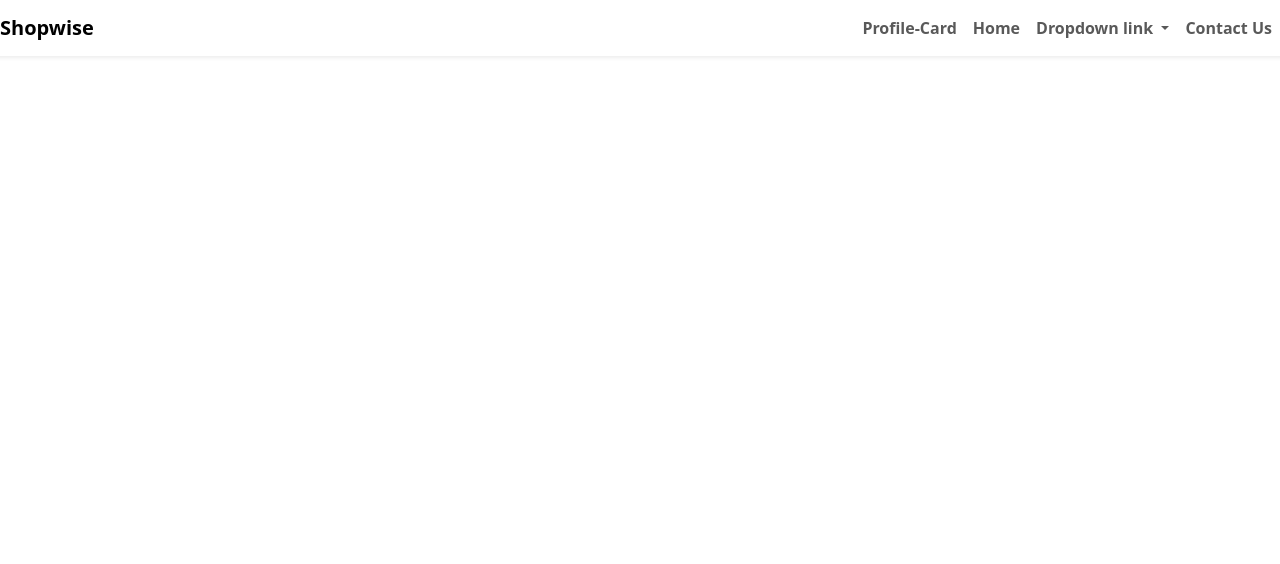
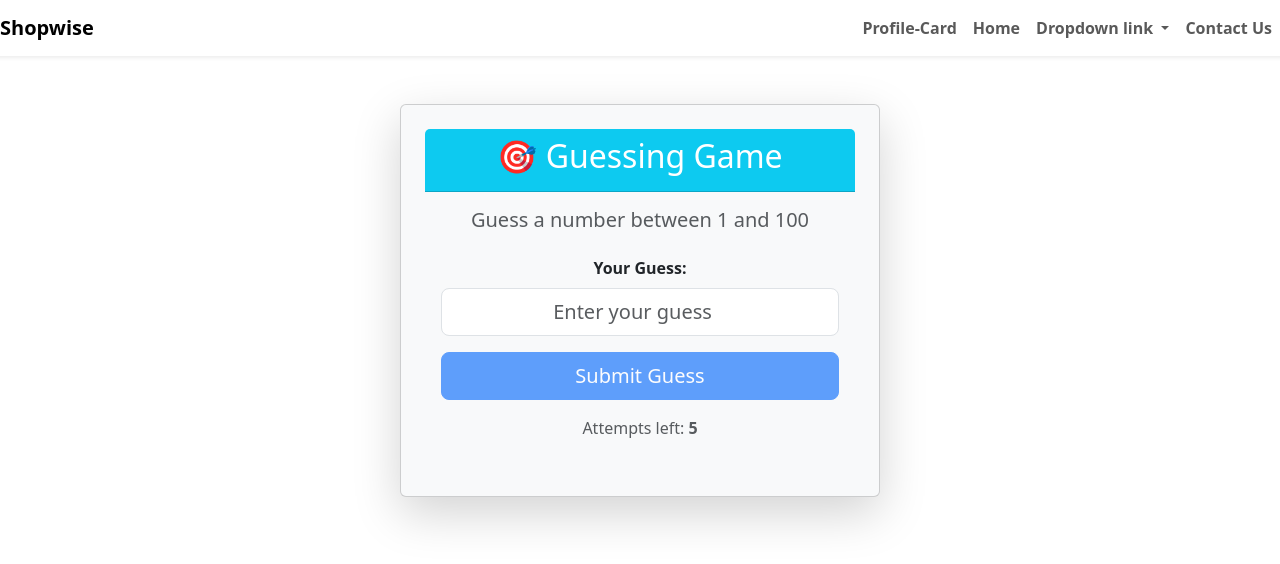
Before and after one commit to SHUHAG13/AngularFromScratchToAdvance, an Angular app: page /guess-game in a window 1280 px wide. Before the commit this address led to /. Shown: the top 564 px of the page. Built offline with nearby package versions, Linux system fonts and the light colour scheme.

Commit message:
Add Guessing Game to my project

```diff
--- a/src/app/app.component.html
+++ b/src/app/app.component.html
@@ -27,6 +27,7 @@
               <li><a class="dropdown-item" routerLink="/counter">Counter</a></li>
               <li><a class="dropdown-item" routerLink="/todo-list">Todo-List</a></li>
               <li><a class="dropdown-item" routerLink="/stop-watch">Stop-Watch</a></li>
+              <li><a class="dropdown-item" routerLink="/guess-game">Guessing Game</a></li>
             </ul>
           </li>
           <li class="nav-item">
--- a/src/app/app.routes.ts
+++ b/src/app/app.routes.ts
@@ -4,11 +4,13 @@ import { CounterComponent } from './pages/counter/counter.component';
 import { TodoListComponent } from './pages/todo-list/todo-list.component';
 import { HomeComponent } from './pages/home/home.component';
 import { StopWatchComponent } from './pages/stop-watch/stop-watch.component';
+import { GuessingGameComponent } from './pages/guessing-game/guessing-game.component';
 
 export const routes: Routes = [
     {path:"profile-card",component:ProfileCardComponent},
     {path:"counter",component:CounterComponent},
     {path:"todo-list",component:TodoListComponent},
     {path:'home',component:HomeComponent},
-    {path:'stop-watch',component:StopWatchComponent}
+    {path:'stop-watch',component:StopWatchComponent},
+    {path:'guess-game',component:GuessingGameComponent},
 ];
--- /dev/null
+++ b/src/app/pages/guessing-game/guessing-game.component.html
@@ -0,0 +1,25 @@
+<div class="card mx-auto my-5 text-center p-4 bg-light shadow-lg rounded" style="max-width: 30rem;">
+  <div class="card-header bg-info text-white">
+    <h2 >🎯 Guessing Game</h2>
+  </div>
+  <div class="card-body">
+    <h5 class="card-title text-muted mb-4">Guess a number between 1 and 100</h5>
+    <div class="mb-3" *ngIf="!gameOver">
+      <label for="guess" class="form-label fw-bold">Your Guess:</label>
+      <input type="number" class="form-control form-control-lg text-center" placeholder="Enter your guess" id="guess" [(ngModel)]="guessNumber"
+        [disabled]="gameOver" min="1" max="100">
+    </div>
+    <div class="d-grid gap-2 mb-3" *ngIf="!gameOver">
+      <button class="btn btn-primary btn-lg" type="button"
+        (click)="submitGuess()" [disabled]="!isValidGuess(guessNumber)">Submit Guess</button>
+    </div>
+    <p class="text-muted">Attempts left: <span class="fw-bold">{{attemptsLeft}}</span></p>
+  </div>
+  <div *ngIf="feedbackMessage" class="alert alert-info mx-3">
+    <p class="mb-0">{{feedbackMessage}}</p>
+  </div>
+  <div *ngIf="gameOver" class="alert alert-success mx-3">
+    <p class="mb-3">{{gameOver}}</p>
+    <button class="btn btn-primary" (click)="resetGame()">🔄 Play Again</button>
+  </div>
+</div>
--- /dev/null
+++ b/src/app/pages/guessing-game/guessing-game.component.ts
@@ -0,0 +1,72 @@
+import { CommonModule, NgIf } from '@angular/common';
+import { Component } from '@angular/core';
+import { FormsModule } from '@angular/forms';
+
+@Component({
+  selector: 'app-guessing-game',
+  imports: [CommonModule, FormsModule,NgIf],
+  templateUrl: './guessing-game.component.html',
+  styleUrl: './guessing-game.component.css',
+})
+export class GuessingGameComponent {
+  secretNumber = this.generateRandomNumber();
+  attemptsLeft = 5;
+  guessNumber?: number;
+  feedbackMessage = '';
+  gameOver = false;
+
+  private static readonly MAX_ATTEMPTS = 5;
+  private static readonly MAX_NUMBER = 100;
+
+  generateRandomNumber(): number {
+    return Math.floor(Math.random() * 100) + 1;
+  }
+
+  isValidGuess(guess?: number): boolean {
+    return (
+      guess !== undefined &&
+      guess >= 1 &&
+      guess <= GuessingGameComponent.MAX_NUMBER
+    );
+  }
+  submitGuess(): void {
+    if (!this.isValidGuess(this.guessNumber)) {
+      this.feedbackMessage = `Enter a number between 1 and ${GuessingGameComponent.MAX_NUMBER}.`;
+      return;
+    }
+    this.attemptsLeft--;
+    this.evaluateGuess();
+  }
+  evaluateGuess(): void {
+    if (this.guessNumber === this.secretNumber) {
+      this.endGame(true);
+    }else if (this.attemptsLeft === 0) {
+      this.endGame(false);
+    }else{
+      if (this.guessNumber! < this.secretNumber) {
+        this.feedbackMessage = `Too low! You have ${this.attemptsLeft} attempts left.`;
+      } else {
+        this.feedbackMessage = `Too high! You have ${this.attemptsLeft} attempts left.`;
+      }
+    }
+  }
+
+
+
+  private endGame(isWon: boolean): void {
+    this.gameOver = true;
+    if (isWon) {
+      this.feedbackMessage = `Congratulations! You guessed the number ${this.secretNumber} correctly!`;
+    } else {
+      this.feedbackMessage = `Sorry, you've run out of attempts. The correct number was ${this.secretNumber}.`;
+    }
+  }
+
+  resetGame():void{
+    this.secretNumber = this.generateRandomNumber();
+    this.attemptsLeft = GuessingGameComponent.MAX_ATTEMPTS;
+    this.guessNumber = undefined;
+    this.feedbackMessage = '';
+    this.gameOver = false;
+  }
+}
--- a/src/app/pages/home/home.component.html
+++ b/src/app/pages/home/home.component.html
@@ -16,7 +16,7 @@
           <li>Counter</li>
           <li>Simple Todo</li>
           <li>Stop Watch</li>
-          <li>Introduction 6</li>
+          <li>Guessing Game</li>
           <li>Introduction 6</li>
           <li>Introduction 6</li>
           <li>Introduction 6</li>
--- a/src/app/pages/home/home.component.ts
+++ b/src/app/pages/home/home.component.ts
@@ -1,4 +1,5 @@
 import { Component } from '@angular/core';
+import { RouterLink } from '@angular/router';
 
 @Component({
   selector: 'app-home',
--- a/src/app/pages/profile-card/profile-card.component.html
+++ b/src/app/pages/profile-card/profile-card.component.html
@@ -1,4 +1,4 @@
-<div class="card mx-auto mt-5" style="width: 300px; height:auto; border-radius: 15px; box-shadow: 0 4px 8px rgba(0, 0, 0, 0.1);">
+<div class="card mx-auto mt-1" style="width: 300px; height:auto; border-radius: 15px; box-shadow: 0 4px 8px rgba(0, 0, 0, 0.1);">
     <div class="card-header text-center bg-primary text-white rounded-top">
        <h2>Profile Card</h2>
     </div>
```
Also changed, not shown: src/app/pages/guessing-game/guessing-game.component.css (added), 1 other file (tests, documents, lock files or other folders).
